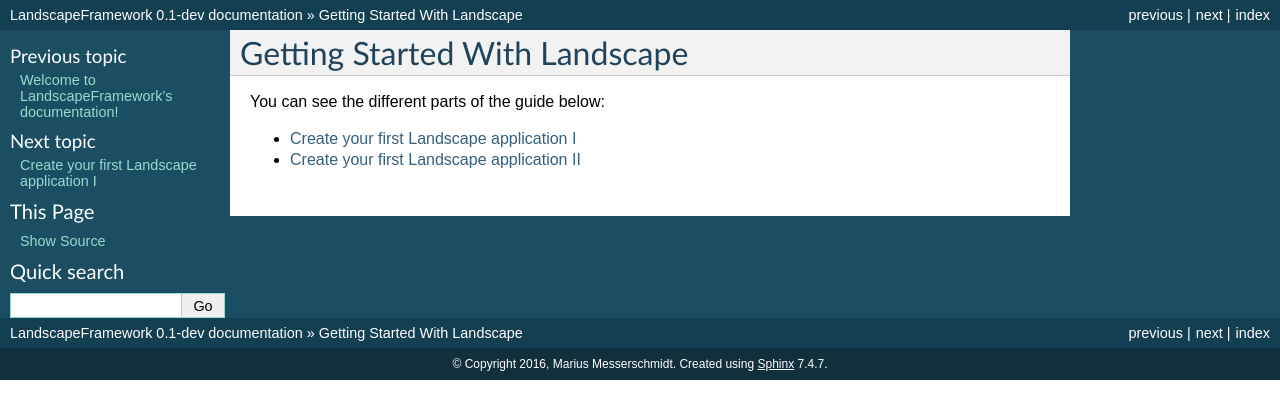
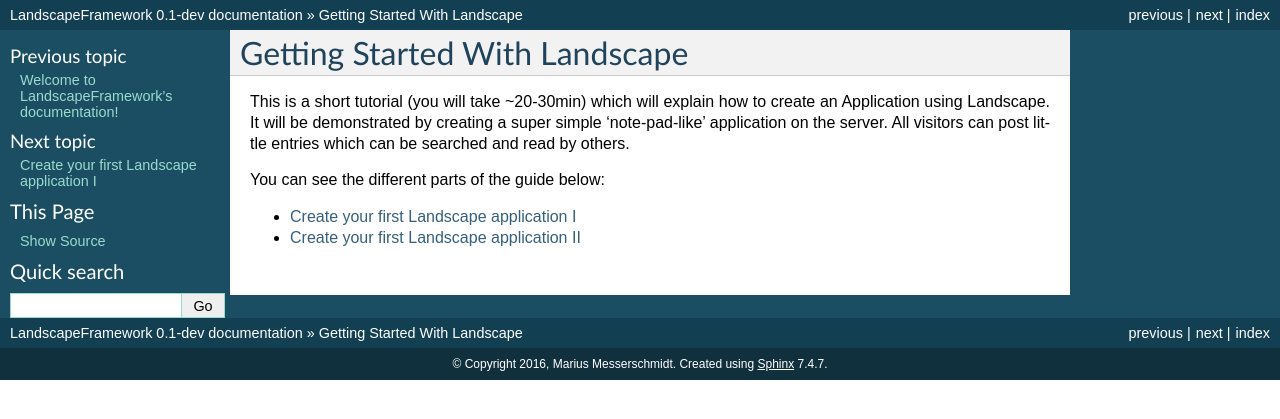
Before and after one commit to LandscapeFramework/LandscapePHP, a Sphinx documentation site: the page built from source/gettingStarted.rst, in a window 1280 px wide. Shown: the top 419 px of the page. Built offline with Sphinx 7.4.7, drawn with Linux system fonts in a browser that asks for light colours.

Commit message:
Added a little doc improvement
Signed-off-by: Marius Messerschmidt <marius.messerschmidt@googlemail.com>

```diff
--- a/source/gettingStarted.rst
+++ b/source/gettingStarted.rst
@@ -1,5 +1,10 @@
 Getting Started With Landscape
 ===============================
+
+This is a short tutorial (you will take ~20-30min) which will explain how to
+create an Application using Landscape. It will be demonstrated by creating a
+super simple 'note-pad-like' application on the server. All visitors can post
+little entries which can be searched and read by others.
 
 You can see the different parts of the guide below:
 
```
